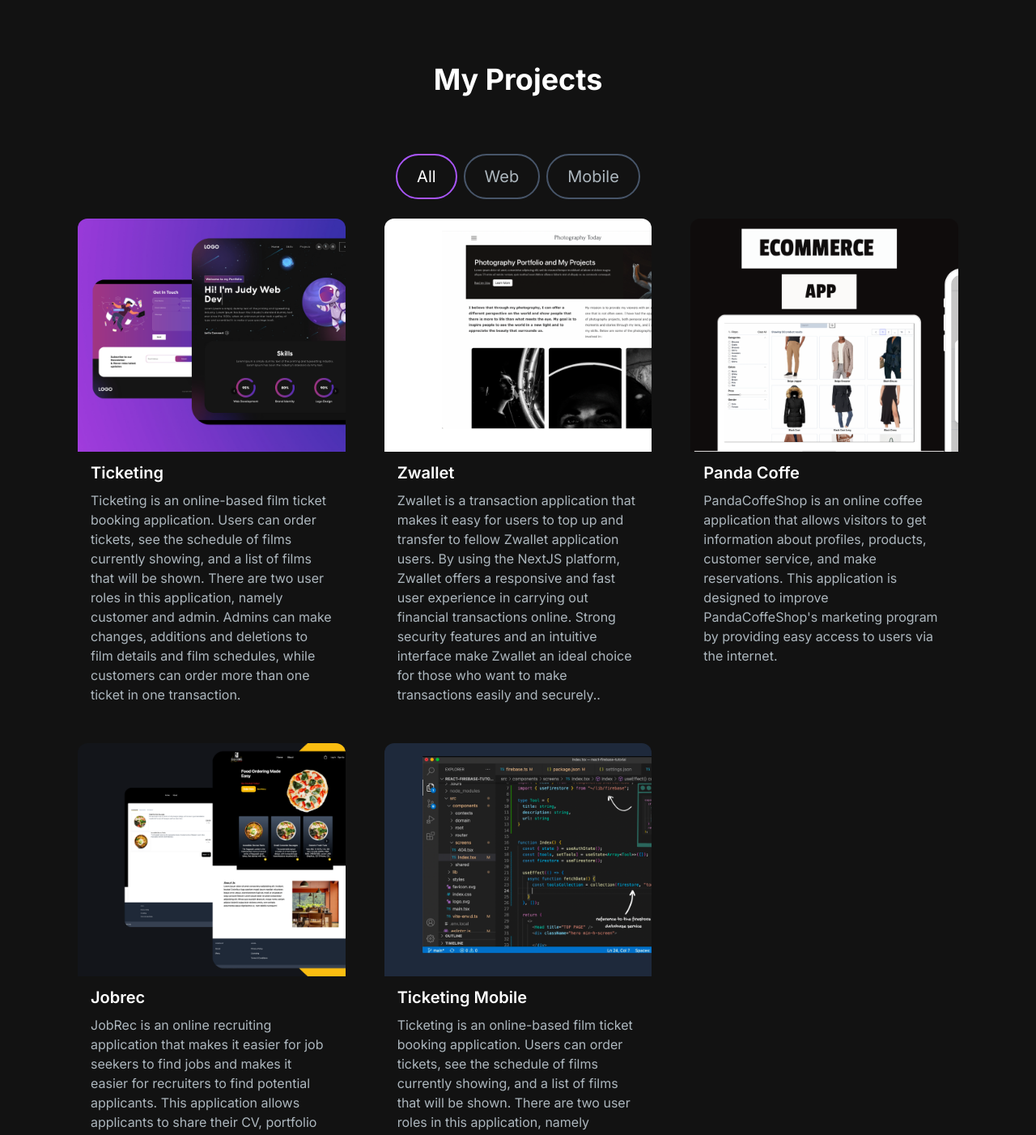
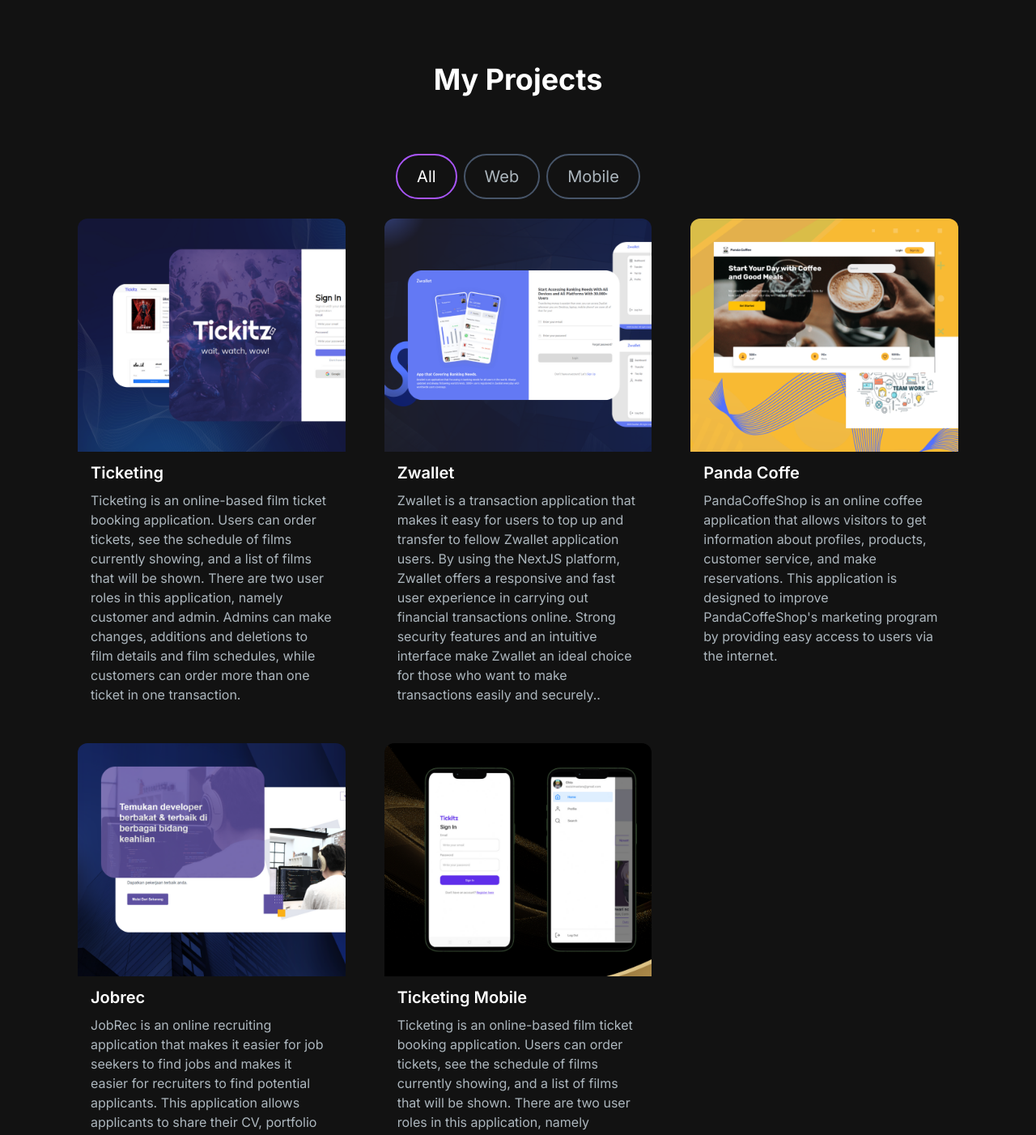
Before and after one commit to AzizImastara/imastara.com, a Next.js app: page / in a window 1280 px wide. Shown: the part 1282-2684 px from the top of the page at 81% size. Built offline with nearby package versions, Linux system fonts and the light colour scheme.

Commit message:
change project img

```diff
--- a/src/app/components/ProjectsSection.jsx
+++ b/src/app/components/ProjectsSection.jsx
@@ -10,7 +10,7 @@ const projectsData = [
     title: "Ticketing",
     description:
       "Ticketing is an online-based film ticket booking application. Users can order tickets, see the schedule of films currently showing, and a list of films that will be shown. There are two user roles in this application, namely customer and admin. Admins can make changes, additions and deletions to film details and film schedules, while customers can order more than one ticket in one transaction.",
-    image: "/images/projects/1.png",
+    image: "/images/projects/11.png",
     tag: ["All", "Web"],
     gitUrl: "https://github.com/AzizImastara/fe-tiketingapi",
     previewUrl: "https://ticketings.netlify.app/",
@@ -20,7 +20,7 @@ const projectsData = [
     title: "Zwallet",
     description:
       "Zwallet is a transaction application that makes it easy for users to top up and transfer to fellow Zwallet application users. By using the NextJS platform, Zwallet offers a responsive and fast user experience in carrying out financial transactions online. Strong security features and an intuitive interface make Zwallet an ideal choice for those who want to make transactions easily and securely..",
-    image: "/images/projects/2.png",
+    image: "/images/projects/22.png",
     tag: ["All", "Web"],
     gitUrl: "https://github.com/AzizImastara/zwallet-next",
     previewUrl: "https://zwallet-next.netlify.app/",
@@ -30,7 +30,7 @@ const projectsData = [
     title: "Panda Coffe",
     description:
       "PandaCoffeShop is an online coffee application that allows visitors to get information about profiles, products, customer service, and make reservations. This application is designed to improve PandaCoffeShop's marketing program by providing easy access to users via the internet.",
-    image: "/images/projects/3.png",
+    image: "/images/projects/33.png",
     tag: ["All", "Web"],
     gitUrl: "https://github.com/justrinoo/pandaCoffee-frontend",
     previewUrl: "https://panda-coffee-cip8cj9bf-riyaraa.vercel.app/",
@@ -40,7 +40,7 @@ const projectsData = [
     title: "Jobrec",
     description:
       "JobRec is an online recruiting application that makes it easier for job seekers to find jobs and makes it easier for recruiters to find potential applicants. This application allows applicants to share their CV, portfolio or work experience so that recruiters can view it along with the applicant's personal data, facilitating contact between recruiters and applicants.",
-    image: "/images/projects/4.png",
+    image: "/images/projects/44.png",
     tag: ["All", "Web"],
     gitUrl: "https://github.com/fajriputra/frontend-jobrec",
     previewUrl: "https://search-jobrect.netlify.app/",
@@ -50,7 +50,7 @@ const projectsData = [
     title: "Ticketing Mobile",
     description:
       "Ticketing is an online-based film ticket booking application. Users can order tickets, see the schedule of films currently showing, and a list of films that will be shown. There are two user roles in this application, namely customer and admin. Admins can make changes, additions and deletions to film details and film schedules, while customers can order more than one ticket in one transaction.",
-    image: "/images/projects/5.png",
+    image: "/images/projects/55.png",
     tag: ["All", "Mobile"],
     gitUrl: "https://github.com/AzizImastara/tiketing-native",
     previewUrl:
```
